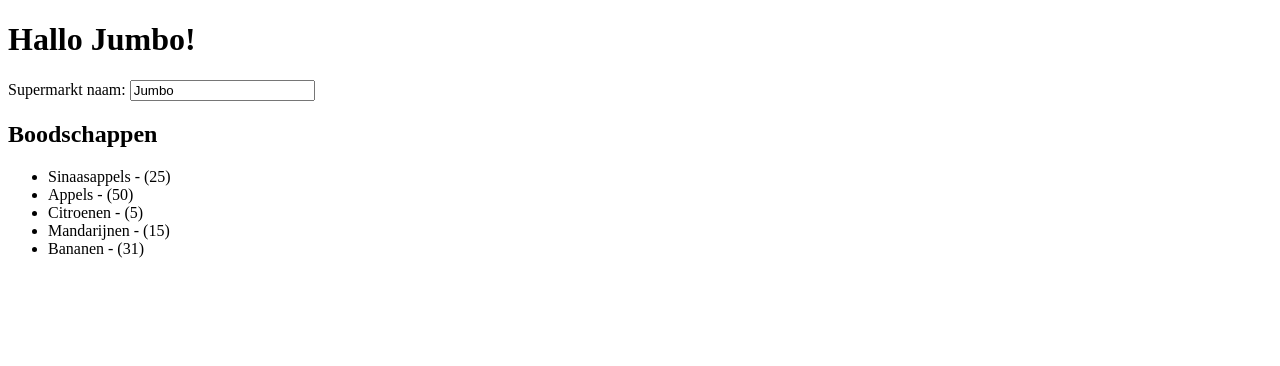
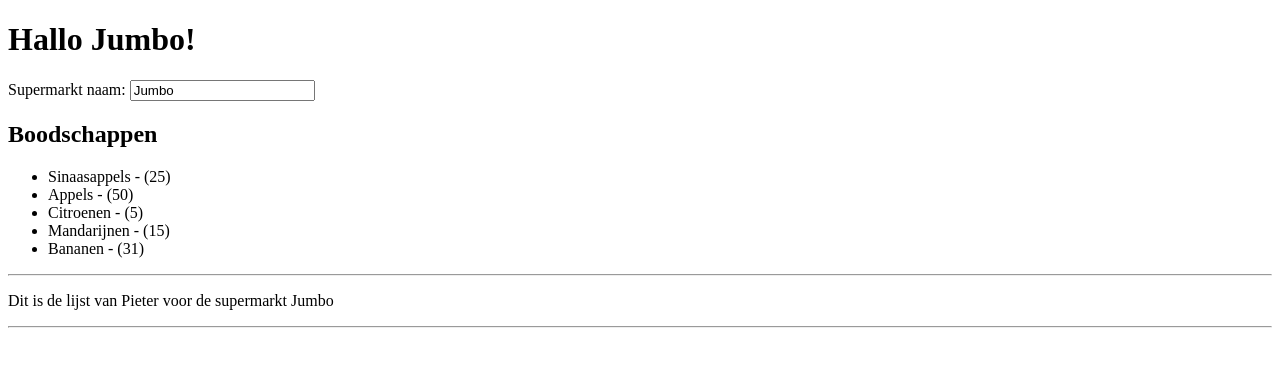
Before and after one commit to incentro/angular-training, an Angular app: page / in a window 1280 px wide. Shown: the top 366 px of the page. Built offline with nearby package versions, Linux system fonts and the light colour scheme.

Commit message:
Added single component

```diff
--- a/src/app/app.component.html
+++ b/src/app/app.component.html
@@ -9,3 +9,6 @@
 <ul>
   <li *ngFor="let product of products">{{product.name}} - ({{product.quantity}})</li>
 </ul>
+<hr />
+<app-user-name-component storeName="{{supermarketName}}"></app-user-name-component>
+<hr />
--- a/src/app/app.component.ts
+++ b/src/app/app.component.ts
@@ -1,4 +1,5 @@
-import { Component } from '@angular/core';
+import { Component, Input } from '@angular/core';
+import { UserNameComponentComponent } from './user-name-component/user-name-component.component';
 
 @Component({
   selector: 'app-root',
--- a/src/app/app.module.ts
+++ b/src/app/app.module.ts
@@ -4,10 +4,12 @@
 import { HttpModule } from '@angular/http';
 
 import { AppComponent } from './app.component';
+import { UserNameComponentComponent } from './user-name-component/user-name-component.component';
 
 @NgModule({
   declarations: [
-    AppComponent
+    AppComponent,
+    UserNameComponentComponent
   ],
   imports: [
     BrowserModule,
--- /dev/null
+++ b/src/app/user-name-component/user-name-component.component.html
@@ -0,0 +1,3 @@
+<p>
+  Dit is de lijst van Pieter voor de supermarkt {{storeName}}
+</p>
```
Also changed, not shown: src/app/user-name-component/user-name-component.component.ts (added, +12 -0 lines), src/app/user-name-component/user-name-component.component.css (added), 1 other file (tests, documents, lock files or other folders).
